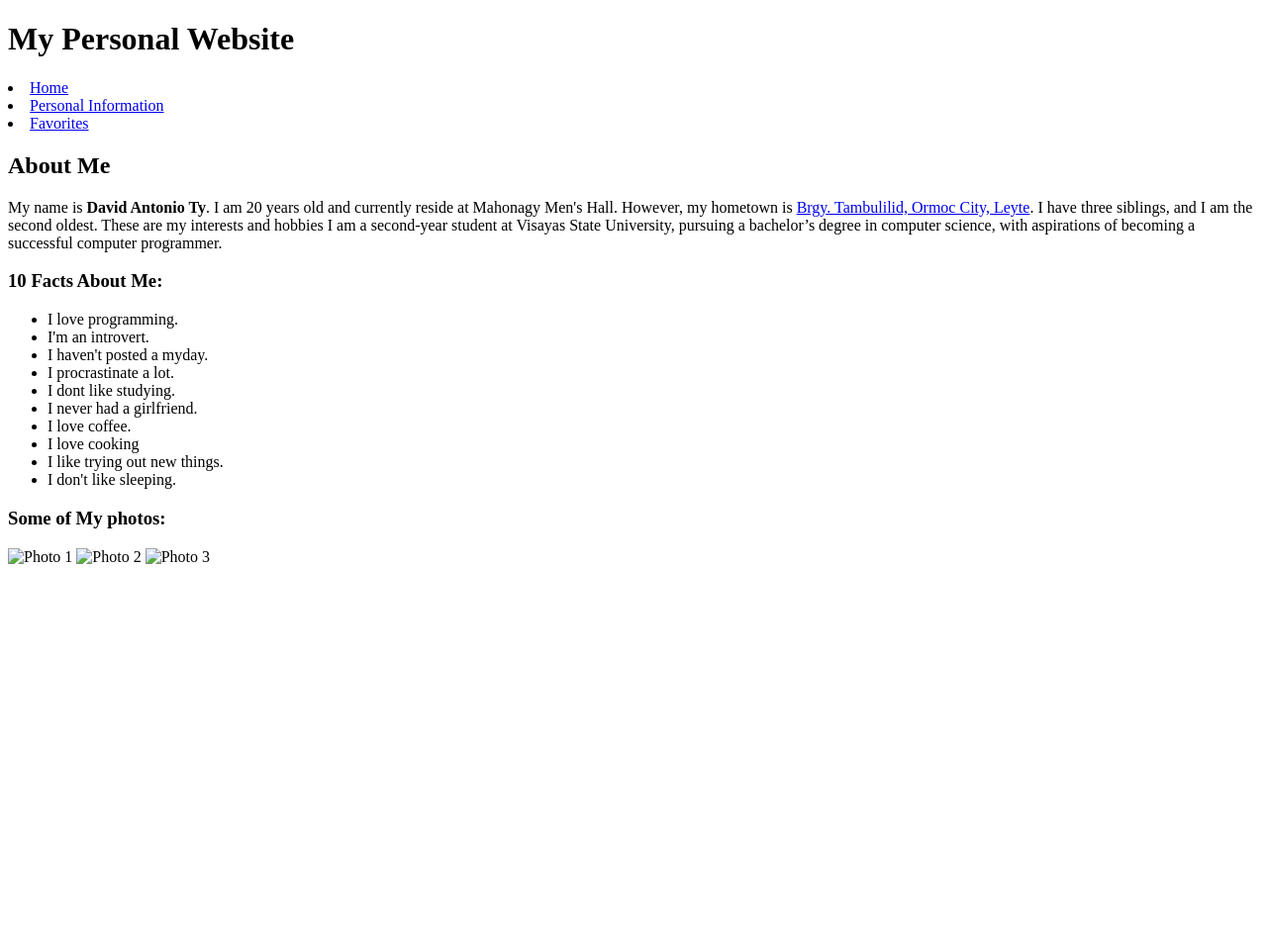
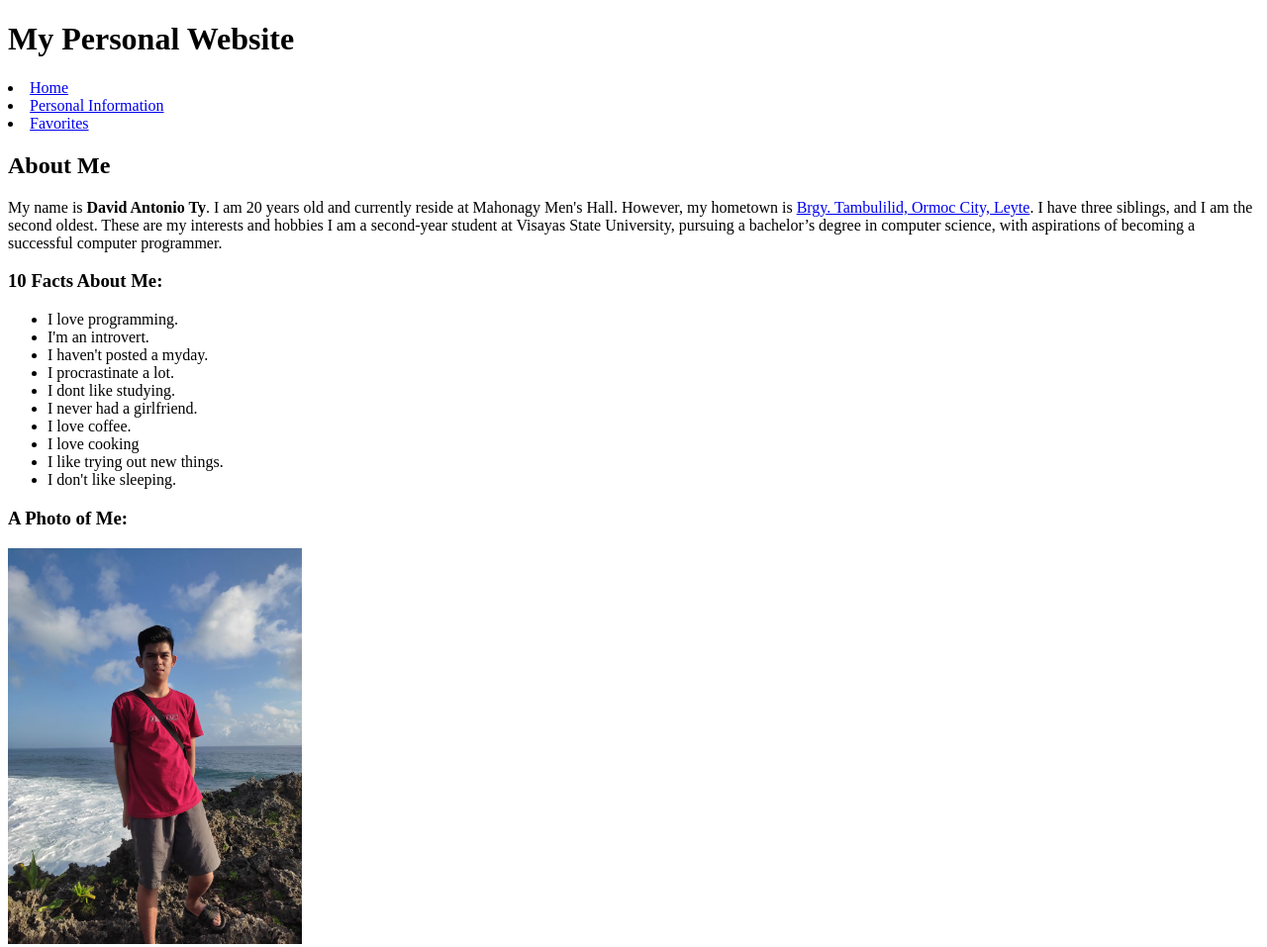
Before and after one commit to Davidty143/Lab1, a plain HTML site: page index.html in a window 1280 px wide. Shown: the whole page at 99% size. Before the commit the page ends 800 px from the top, so only its background shows below. Drawn offline with Linux system fonts and the light colour scheme.

Commit message:
Lab 1 - Final

```diff
--- a/index.html
+++ b/index.html
@@ -37,10 +37,8 @@
         <li>I don't like sleeping.</li>
     </ul>
 
-    <h3>Some of My photos:</h3>
-    <img src="photo1.jpg" alt="Photo 1" width="200">
-    <img src="photo2.jpg" alt="Photo 2" width="200">
-    <img src="photo3.jpg" alt="Photo 3" width="200">
+    <h3>A Photo of Me:</h3>
+    <img src="./Assets/photo_6258244057738361244_y.jpg" width="297" height="400">
 
 </body>
 </html>
```
Also changed, not shown: Pages/personalInformation.html (+7 -2 lines), Assets/20230905_Haerin_(NewJeans).jpg (added), Assets/240524-New-Jeans-Haerin-How-Sweet-at-Music-Bank-documents-1.jpeg (added), Assets/438362840_740752717913366_1384636540246821920_n.jpg (added), Assets/Haerin_Seoul_Fashion_Week_3.jpg (added), Assets/newjeans-kang-haerin-v0-4hs657w5031d1.webp (added), Assets/photo_6258244057738361244_y.jpg (added), 1 other file.
